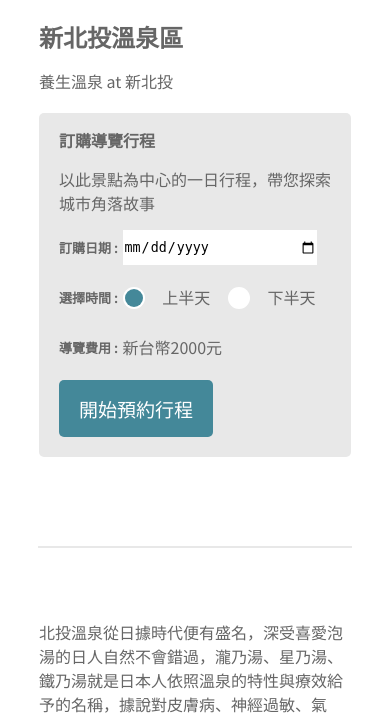
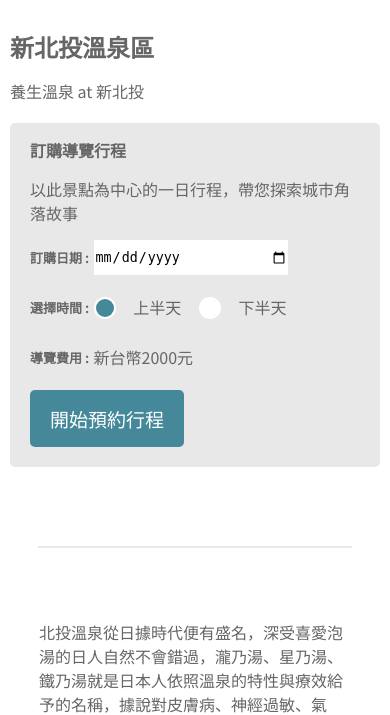
Before and after one commit to zabeth16/taipei-day-trip, a Flask app: page /attraction/1 in a window 390 px wide. Shown: the part 425-1140 px from the top of the page. Run offline with Flask 2, Linux system fonts and the light colour scheme; data comes from the database, SQL or seed files in the repository.

Commit message:
03-2 revise mobile RWD as same as HW request

```diff
--- a/static/css/attraction.css
+++ b/static/css/attraction.css
@@ -493,17 +493,20 @@ hr{
 
 @media (max-width:600px){
     .section{
-        margin-bottom: 254px;
+
+        width: 100%;
     }
 
     .slideshow-container{
-        height: 250px;
+        height: 360px;
     }
 
     .profile{
-        margin-left: 0px;
+        margin-left: 10px;
+        margin-right: 10px;
         height: auto;
         width: 100%;
+
     }
 
     .booking_area{
```
